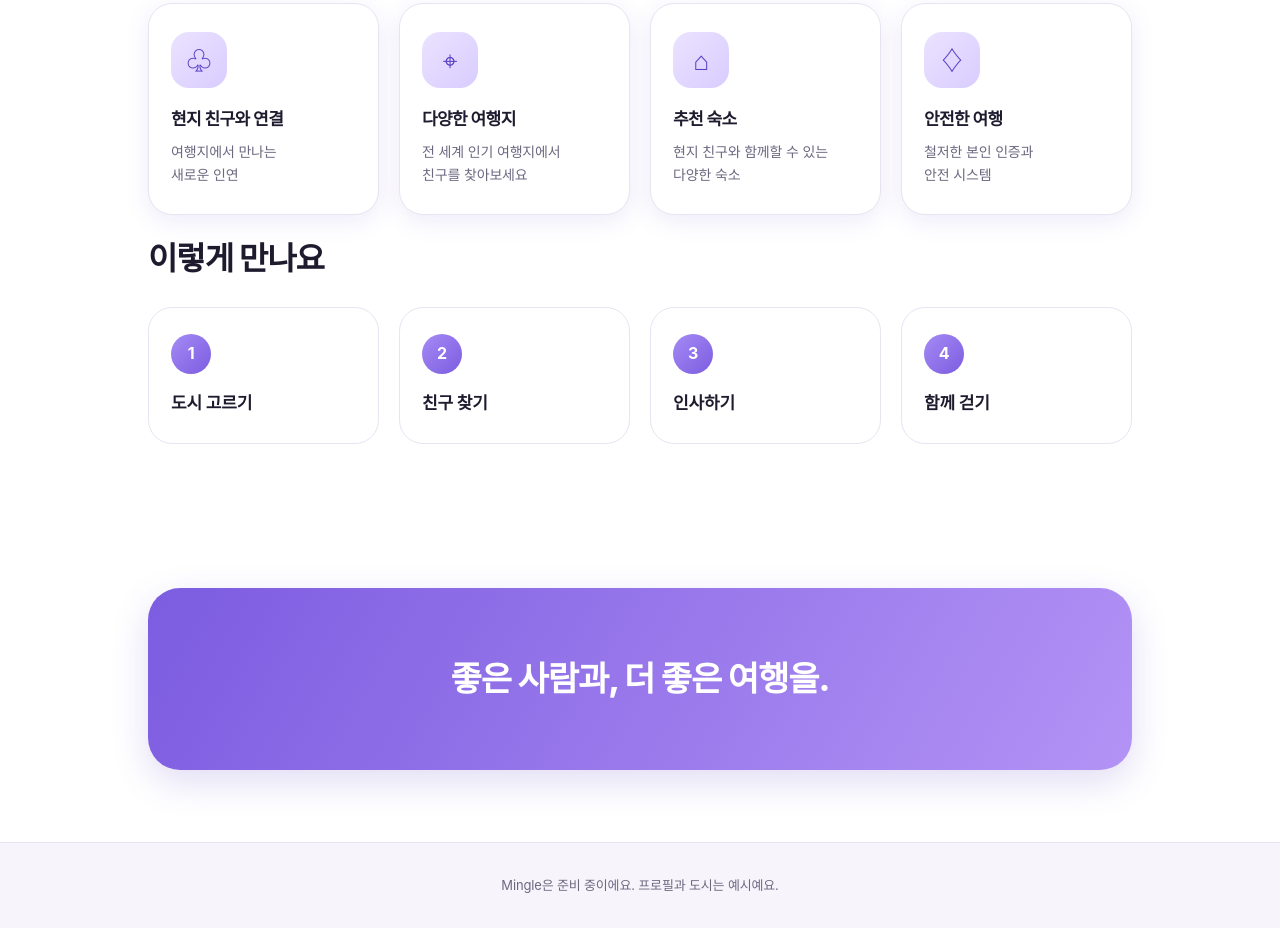
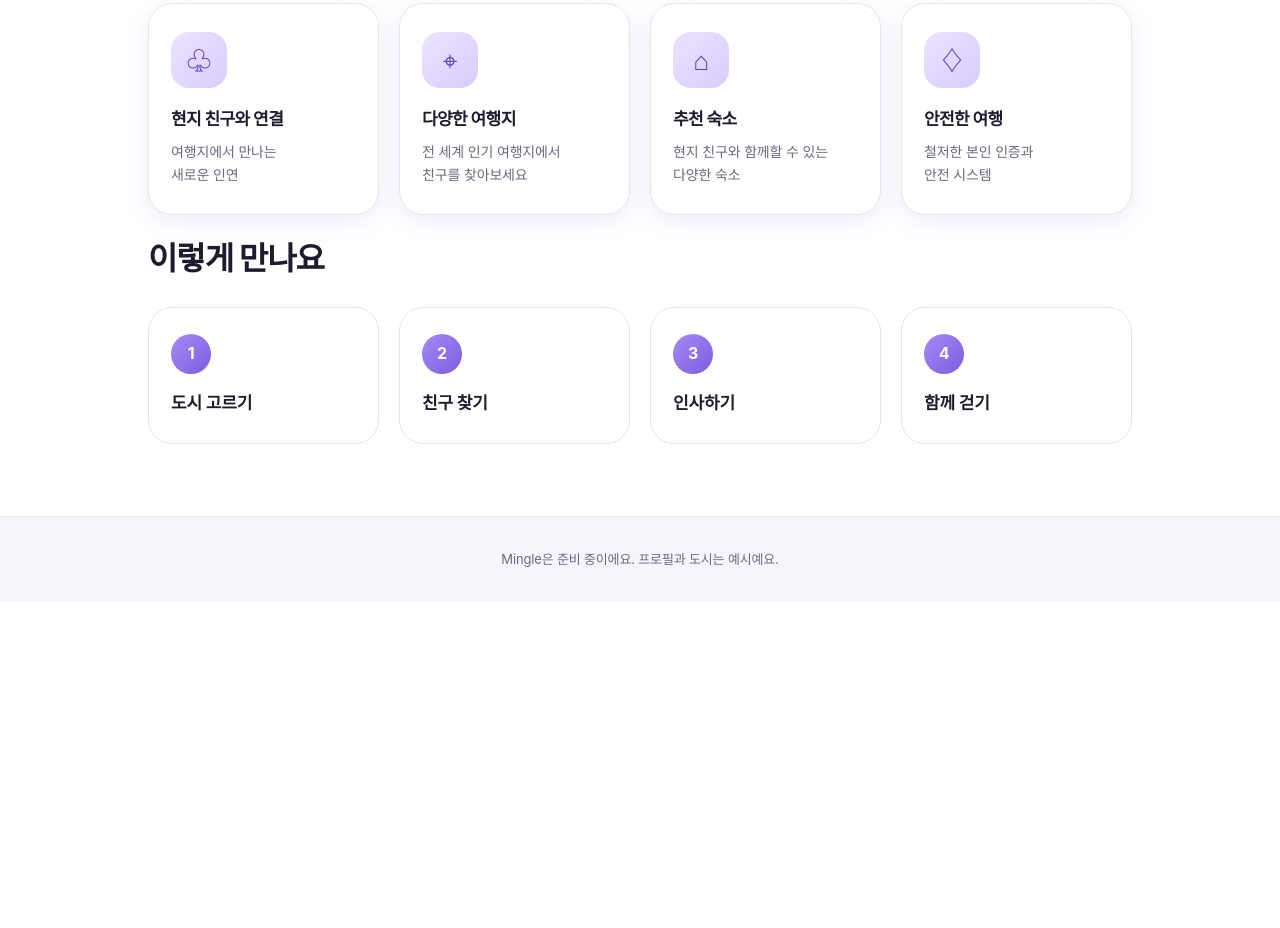
Before and after one commit to HEEJIHOON/mingle, a plain HTML site: page index.html in a window 1280 px wide. Shown: the part 738-1666 px from the top of the page. After the commit the page ends 1340 px from the top, so only its background shows below. Drawn offline with Linux system fonts and the light colour scheme; a web font is replaced by a local one.

Commit message:
Remove end section from index.html
Removed the end section with SVGs and a message.

```diff
--- a/index.html
+++ b/index.html
@@ -49,11 +49,6 @@
   <ol class="steps"><li>도시 고르기</li><li>친구 찾기</li><li>인사하기</li><li>함께 걷기</li></ol>
 </div></section>
 
-<div class="end"><div class="card">
-  <svg class="sp tw" style="left:12%;top:30px" width="22" height="22"><use href="#s"/></svg>
-  <svg class="sp tw2" style="right:14%;bottom:36px" width="28" height="28"><use href="#s"/></svg>
-  <b>좋은 사람과, 더 좋은 여행을.</b>
-</div></div>
 <footer><div class="w">Mingle은 준비 중이에요. 프로필과 도시는 예시예요.</div></footer>
 </body>
 </html>
```
